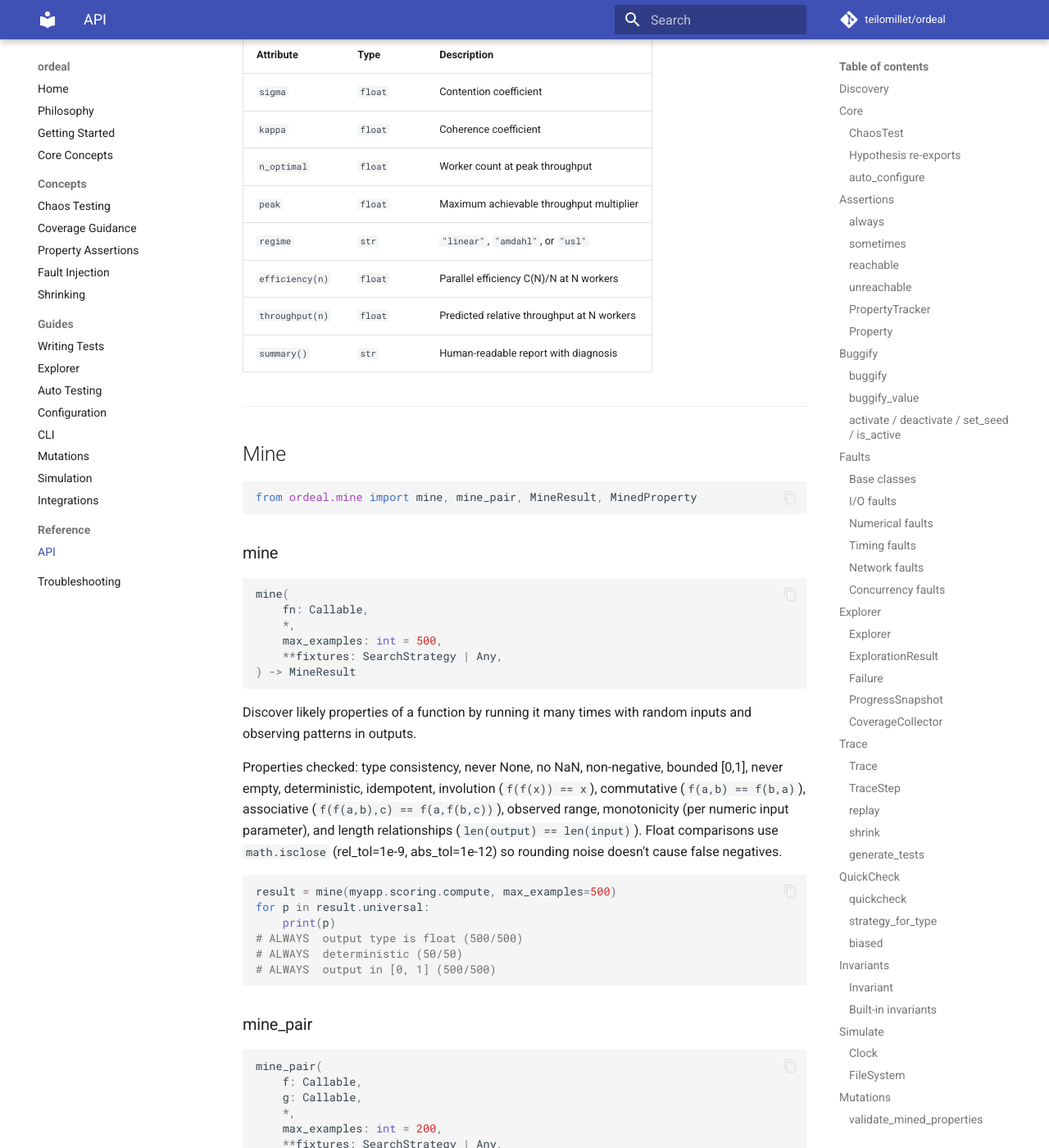
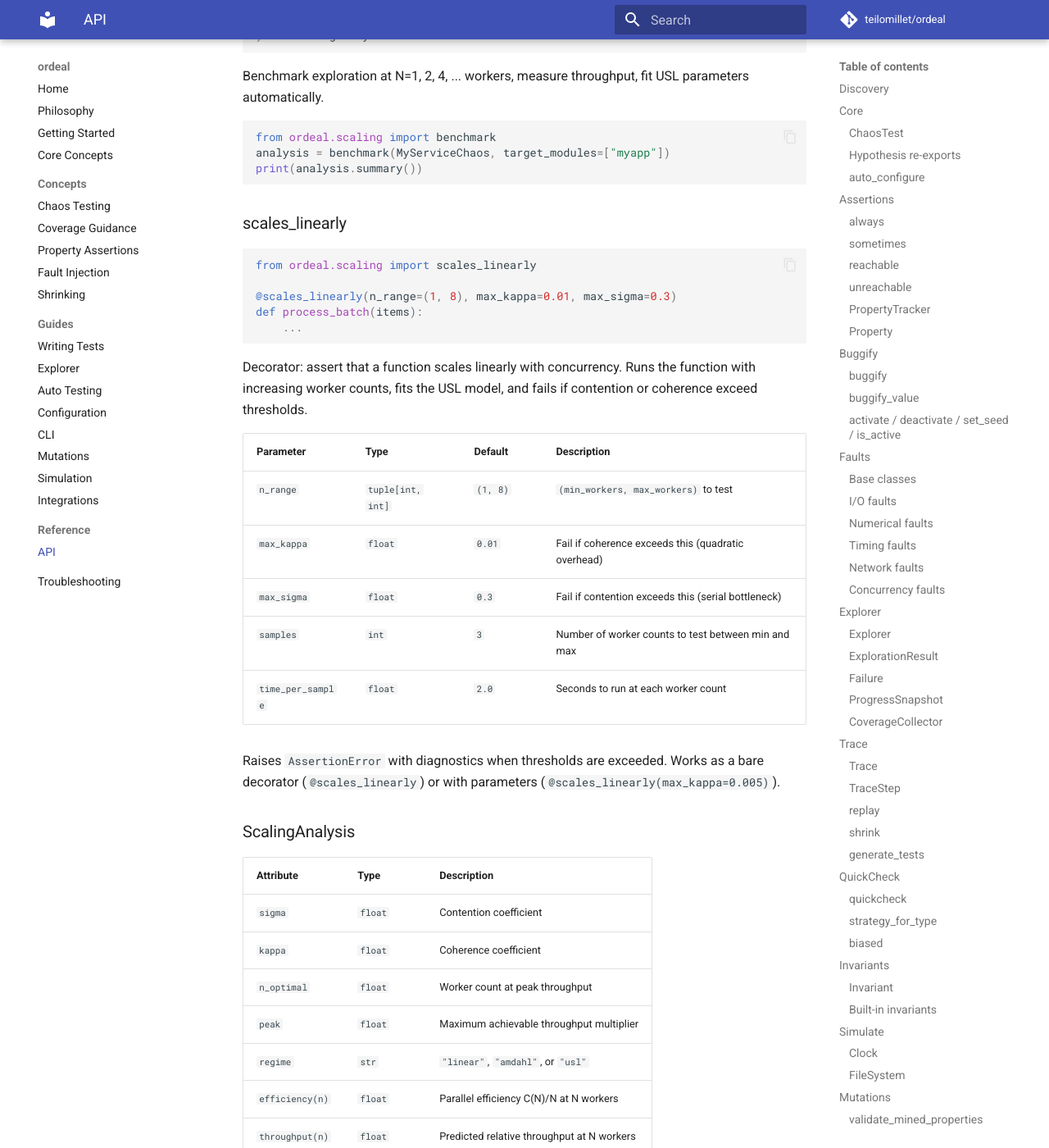
Before and after one commit to teilomillet/ordeal, an MkDocs documentation site: the page built from docs/reference/api.md, in a window 1280 px wide and 1400 px high, scrolled down 32920 px. Shown: the whole window at 82% size. Built offline with MkDocs 1.6.1 and Material for MkDocs 9.7.7, drawn with Linux system fonts in a browser that asks for light colours; comment, search, counter and statistics services are not loaded; some of the changed text lies outside the part shown.

Commit message:
docs: update all docs for subprocess_delay, scales_linearly, warn=True
- CLAUDE.md: added subprocess_delay, @scales_linearly, warn=True prints
- docs/concepts/fault-injection.md: subprocess fault table entries
- docs/getting-started.md: sometimes(warn=True) visible without --chaos,
  property report shows without --chaos
- docs/reference/api.md: new API entries
- docs/guides/cli.md: minor fix
- docs/troubleshooting.md: updated guidance

Co-Authored-By: Claude Opus 4.6 (1M context) <noreply@anthropic.com>

````diff
--- a/docs/reference/api.md
+++ b/docs/reference/api.md
@@ -338,6 +338,9 @@ from ordeal.faults import io
 | `truncate_output` | `(target: str, fraction: float = 0.5) -> PatchFault` | Target output truncated to fraction |
 | `disk_full` | `() -> Fault` | Global: writes fail with `OSError(ENOSPC)` |
 | `permission_denied` | `() -> Fault` | Global: opens fail with `PermissionError` |
+| `subprocess_timeout` | `(target: str) -> PatchFault` | `subprocess.run` raises `TimeoutExpired` when command matches target |
+| `corrupt_stdout` | `(target: str) -> PatchFault` | `subprocess.run` returns garbled `stdout` when command matches target |
+| `subprocess_delay` | `(target: str, *, delay: float = 1.0) -> PatchFault` | Adds delay to `subprocess.run` when command matches target |
 
 ```python
 faults = [
@@ -1249,6 +1252,28 @@ analysis = benchmark(MyServiceChaos, target_modules=["myapp"])
 print(analysis.summary())
 ```
 
+### scales_linearly
+
+```python
+from ordeal.scaling import scales_linearly
+
+@scales_linearly(n_range=(1, 8), max_kappa=0.01, max_sigma=0.3)
+def process_batch(items):
+    ...
+```
+
+Decorator: assert that a function scales linearly with concurrency. Runs the function with increasing worker counts, fits the USL model, and fails if contention or coherence exceed thresholds.
+
+| Parameter | Type | Default | Description |
+|---|---|---|---|
+| `n_range` | `tuple[int, int]` | `(1, 8)` | `(min_workers, max_workers)` to test |
+| `max_kappa` | `float` | `0.01` | Fail if coherence exceeds this (quadratic overhead) |
+| `max_sigma` | `float` | `0.3` | Fail if contention exceeds this (serial bottleneck) |
+| `samples` | `int` | `3` | Number of worker counts to test between min and max |
+| `time_per_sample` | `float` | `2.0` | Seconds to run at each worker count |
+
+Raises `AssertionError` with diagnostics when thresholds are exceeded. Works as a bare decorator (`@scales_linearly`) or with parameters (`@scales_linearly(max_kappa=0.005)`).
+
 ### ScalingAnalysis
 
 | Attribute | Type | Description |
````
Also changed, not shown: CLAUDE.md (+6 -3 lines), docs/concepts/fault-injection.md (+3 -0 lines), docs/getting-started.md (+6 -3 lines), docs/guides/cli.md (+1 -1 lines), docs/troubleshooting.md (+5 -4 lines).
